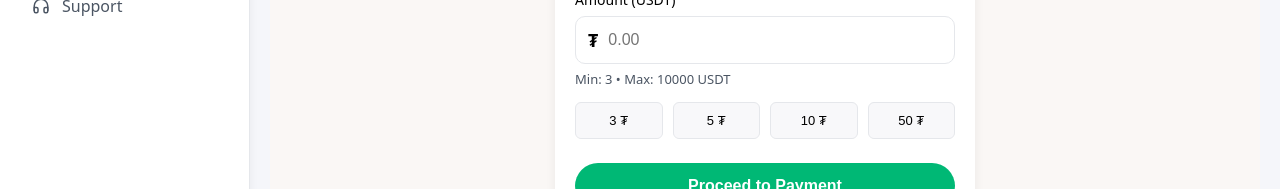
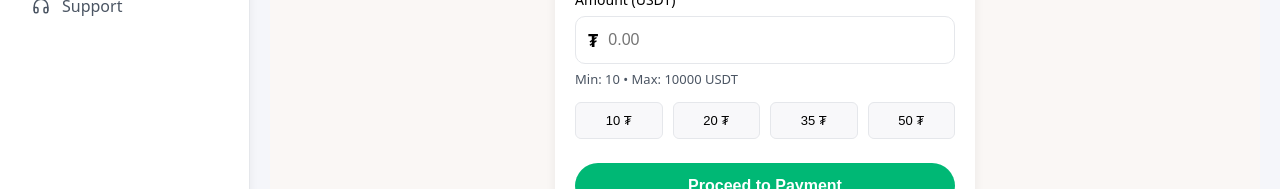
Before and after one commit to ay30bg/realsms, a React (Create React App) app: page /fund-wallet/usdt in a window 1280 px wide. Shown: the part 394-583 px from the top of the page. Built offline with nearby package versions, Linux system fonts and the light colour scheme.

Commit message:
Update FundWalletUSDT.jsx

```diff
--- a/src/pages/FundWalletUSDT.jsx
+++ b/src/pages/FundWalletUSDT.jsx
@@ -3,8 +3,8 @@ import { useNavigate } from "react-router-dom";
 import "../styles/fundwallet-usdt.css";
 import usdtLogo from "../assets/usdt-logo.png";
 
-const quickAmounts = [3, 5, 10, 50];
-const MIN_AMOUNT = 3;
+const quickAmounts = [10, 20, 35, 50];
+const MIN_AMOUNT = 10;
 const MAX_AMOUNT = 10000;
 
 const FundWalletUSDT = () => {
```
